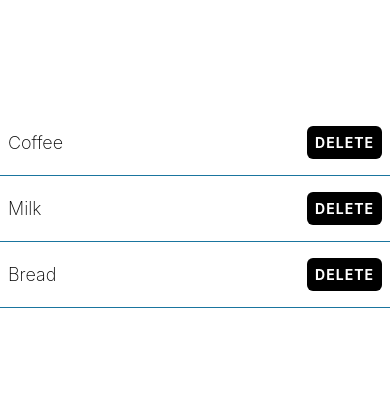
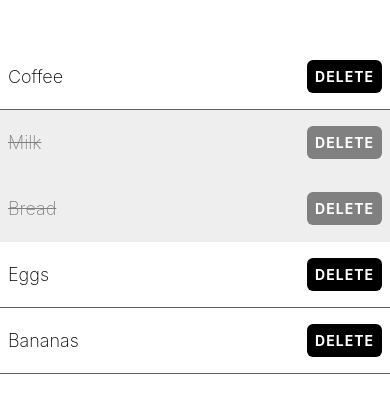
Before and after one commit to KMS74/taskly-react-native-app, a React Native app: screen / in a window 390 px wide. Shown: the part 213-626 px from the top of the page. Built offline with nearby package versions, Linux system fonts and the light colour scheme.

Commit message:
feat: add is completed

```diff
--- a/App.tsx
+++ b/App.tsx
@@ -7,8 +7,10 @@ export default function App() {
   return (
     <View style={styles.container}>
       <ShoppingListItem name="Coffee" />
-      <ShoppingListItem name="Milk" />
-      <ShoppingListItem name="Bread" />
+      <ShoppingListItem name="Milk" isCompleted />
+      <ShoppingListItem name="Bread" isCompleted />
+      <ShoppingListItem name="Eggs" />
+      <ShoppingListItem name="Bananas" />
 
       <StatusBar style="auto" />
     </View>
--- a/components/ShoppingListItem.tsx
+++ b/components/ShoppingListItem.tsx
@@ -3,9 +3,10 @@ import { theme } from '../theme';
 
 type Props = {
   name: string;
+  isCompleted?: boolean;
 };
 
-const ShoppingListItem = ({ name }: Props) => {
+const ShoppingListItem = ({ name, isCompleted }: Props) => {
   const handleDelete = () => {
     Alert.alert('Delete', `Are you sure you want to delete ${name}?`, [
       {
@@ -21,10 +22,25 @@ const ShoppingListItem = ({ name }: Props) => {
   };
 
   return (
-    <View style={styles.itemContainer}>
-      <Text style={styles.itemText}>{name}</Text>
+    <View
+      style={[
+        styles.itemContainer,
+        isCompleted ? styles.completedContainer : undefined,
+      ]}
+    >
+      <Text
+        style={[
+          styles.itemText,
+          isCompleted ? styles.completedText : undefined,
+        ]}
+      >
+        {name}
+      </Text>
       <TouchableOpacity
-        style={styles.buttonStyle}
+        style={[
+          styles.buttonStyle,
+          isCompleted ? styles.completedButton : undefined,
+        ]}
         activeOpacity={0.8}
         onPress={handleDelete}
       >
@@ -46,9 +62,22 @@ const styles = StyleSheet.create({
     paddingHorizontal: 8,
     paddingVertical: 16,
   },
+  completedContainer: {
+    backgroundColor: theme.colorLightGrey,
+    borderBottomColor: theme.colorLightGrey,
+    color: theme.colorGrey,
+  },
+  completedButton: {
+    backgroundColor: theme.colorGrey,
+  },
   itemText: {
     fontSize: 18,
     fontWeight: '200',
+  },
+  completedText: {
+    color: theme.colorGrey,
+    textDecorationLine: 'line-through',
+    textDecorationColor: theme.colorGrey,
   },
   buttonStyle: {
     backgroundColor: theme.colorBlack,
--- a/theme.ts
+++ b/theme.ts
@@ -2,4 +2,6 @@ export const theme = {
   colorCerulean: '#1a759f',
   colorWhite: '#fff',
   colorBlack: '#000',
+  colorGrey: 'grey',
+  colorLightGrey: '#eee',
 };
```
